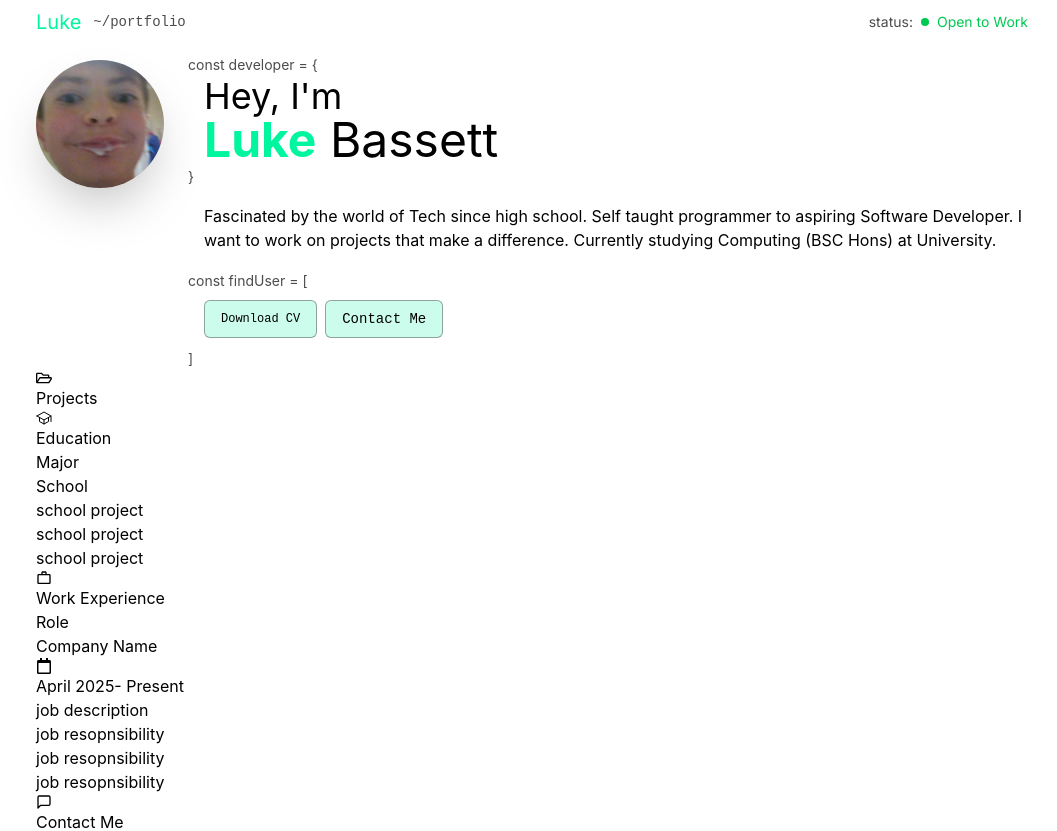
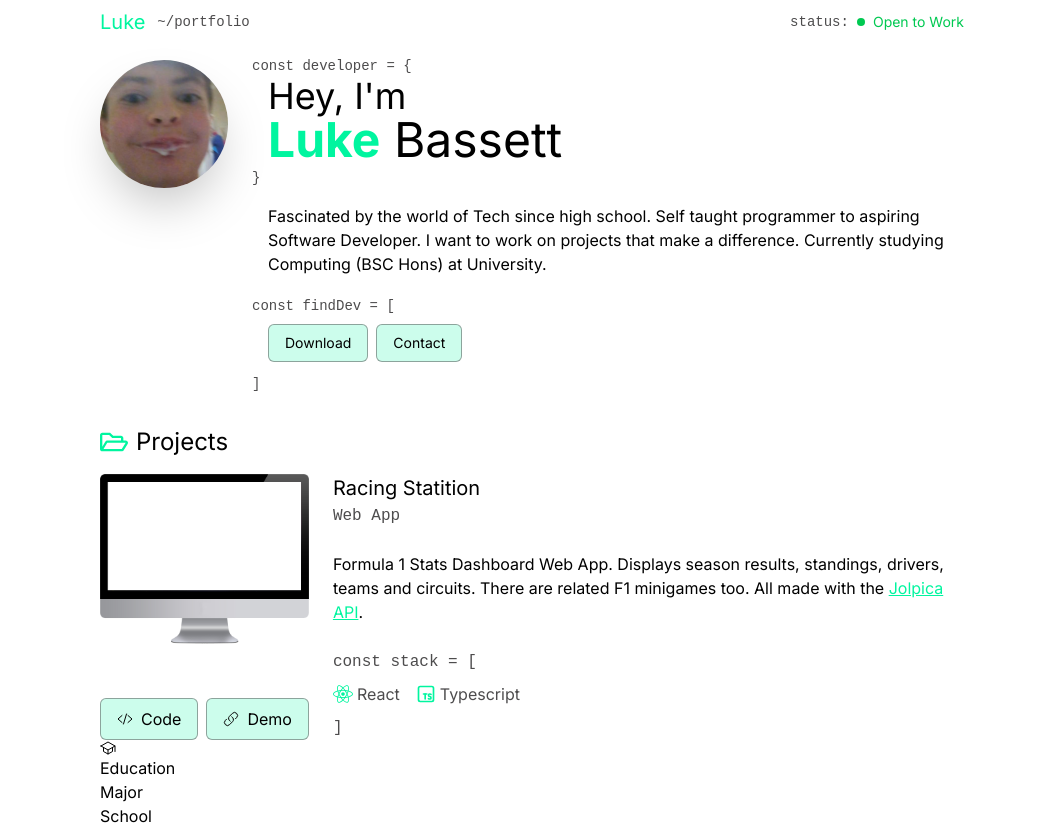
Before and after one commit to lukejbassett/portfolio-website, a React (Vite) app: page / in a window 1280 px wide. Shown: the top 831 px of the page, without its empty margins (108-1165 px from the left). Built offline with nearby package versions, Linux system fonts and the light colour scheme; a web font is replaced by a local one.

Commit message:
+ header, hero and project section styles

```diff
--- a/src/App.tsx
+++ b/src/App.tsx
@@ -7,7 +7,7 @@ export function App() {
       {/* might not even need a navbar or about */}
       {/* <Navbar /> */}
       <Header />
-      <main className="w-full max-w-5xl mx-auto px-4 py-2">
+      <main className="w-full max-w-4xl mx-auto px-4 py-2 font-inter">
         <Hero />
         {/* <About /> */}
         <Projects />
--- a/src/components/Header.tsx
+++ b/src/components/Header.tsx
@@ -1,6 +1,6 @@
 export function Header() {
   return (
-    <header className="font-inter w-full max-w-5xl mx-auto px-4 py-2 flex justify-between items-center">
+    <header className="font-inter w-full max-w-4xl mx-auto px-4 py-2 flex justify-between items-center">
       <div className="flex gap-3 items-center">
         <a href="/" className="text-xl text-accent">
           Luke
@@ -8,7 +8,7 @@ export function Header() {
         <span className="font-code text-sm text-grey">~/portfolio</span>
       </div>
       <div className="flex items-center gap-2">
-        <p className="text-grey text-sm">status: </p>
+        <p className="text-grey text-sm font-code">status: </p>
         <span className="rounded-full h-2 w-2 bg-green-500"></span>
         <p className="text-sm text-green-500">Open to Work</p>
       </div>
--- a/src/index.css
+++ b/src/index.css
@@ -1,2 +1,2 @@
 @import "tailwindcss";
-@config "../tailwind.config.ts"
+@config "../tailwind.config.ts";
--- a/src/sections/Hero.tsx
+++ b/src/sections/Hero.tsx
@@ -1,45 +1,49 @@
 export function Hero() {
   return (
     <>
-      <div className="grid grid-cols-[auto_1fr] items-center gap-6">
+      <section className="grid grid-cols-[auto_1fr] items-center gap-6">
         <img
           src="src\assets\IMG_20190211_112944.jpg"
           alt=""
           className="rounded-full w-32 h-32 object-cover place-self-start mt-2 shadow-2xl "
         />
         <div>
-          <span className="text-grey text-sm">const developer = {"{"}</span>
+          <span className="text-grey text-sm font-code">
+            const developer = {"{"}
+          </span>
           <div className="ml-4">
             <h1 className="text-4xl">Hey, I'm</h1>
             <p className="text-5xl">
               <strong className="text-accent">Luke</strong> Bassett
             </p>
           </div>
-          <span className="text-grey text-sm">{"}"}</span>
+          <span className="text-grey text-sm font-code">{"}"}</span>
           <p className="my-4 ml-4">
             Fascinated by the world of Tech since high school. Self taught
             programmer to aspiring Software Developer. I want to work on
             projects that make a difference. Currently studying Computing (BSC
             Hons) at University.
           </p>
-          <span className="text-grey text-sm">const findUser = {"["}</span>
-          <div className="flex gap-2 my-2 mx-4 font-code">
+          <span className="text-grey text-sm font-code">
+            const findDev = {"["}
+          </span>
+          <div className="flex gap-2 my-2 mx-4 text-sm">
             <a
               href="/"
-              className="flex items-center justify-center gap-2 rounded-md transition-colors px-4 py-2 bg-accent/20 hover:bg-accent/30 border border-grey/50 hover:border-grey text-xs w-auto"
+              className="flex rounded-md transition-colors px-4 py-2 bg-accent/20 hover:bg-accent/30 border border-grey/50 hover:border-grey w-auto"
             >
-              Download CV
+              Download
             </a>
             <a
               href="/"
-              className="flex items-center justify-center gap-2 rounded-md transition-colors px-4 py-2 bg-accent/20 hover:bg-accent/30 border border-grey/50 hover:border-grey text-sm w-auto"
+              className="flex rounded-md transition-colors px-4 py-2 bg-accent/20 hover:bg-accent/30 border border-grey/50 hover:border-grey w-auto"
             >
-              Contact Me
+              Contact
             </a>
           </div>
-          <span className="text-grey text-sm">{"]"}</span>
+          <span className="text-grey text-sm font-code">{"]"}</span>
         </div>
-      </div>
+      </section>
     </>
   );
 }
--- a/src/sections/Projects.tsx
+++ b/src/sections/Projects.tsx
@@ -1,12 +1,76 @@
 import { FaRegFolderOpen } from "react-icons/fa";
+import { IoCodeSlashOutline } from "react-icons/io5";
+import { HiOutlineLink } from "react-icons/hi2";
+import { FaReact } from "react-icons/fa";
+import { TbBrandTypescript } from "react-icons/tb";
 
 export function Projects() {
   return (
     <section>
-      <div>
-        <FaRegFolderOpen />
-        <h2>Projects</h2>
+      <div className="flex gap-2 items-center mt-8 mb-4">
+        <FaRegFolderOpen className="text-accent" size={28} />
+        <h2 className="text-2xl">Projects</h2>
       </div>
+      <ul className="">
+        <li className="flex gap-6">
+          <div className="flex flex-col items-center gap-4 justify-between">
+            <img
+              src="src\assets\blankScreen.png"
+              alt=""
+              className="w-60 h-auto"
+            />
+            <div className="flex gap-2">
+              <a
+                href="https://github.com/lukejbassett/racing-statition-dashboard"
+                target="_blank"
+                className="flex rounded-md transition-colors px-4 py-2 gap-2 bg-accent/20 hover:bg-accent/30 border border-grey/50 hover:border-grey w-auto items-center"
+              >
+                <IoCodeSlashOutline />
+                Code
+              </a>
+              <a
+                href="/"
+                className="flex rounded-md transition-colors items-center gap-2 px-4 py-2 bg-accent/20 hover:bg-accent/30 border border-grey/50 hover:border-grey w-fit"
+              >
+                <HiOutlineLink />
+                Demo
+              </a>
+            </div>
+          </div>
+          <div className="flex gap-2">
+            <div>
+              <h3 className="text-xl">Racing Statition</h3>
+              <span className="font-code text-md text-grey">Web App</span>
+              <p className="py-6">
+                Formula 1 Stats Dashboard Web App. Displays season results,
+                standings, drivers, teams and circuits. There are related F1
+                minigames too. All made with the{" "}
+                <a
+                  href="https://github.com/jolpica/jolpica-f1"
+                  className="text-accent underline hover:text-accent/60"
+                >
+                  Jolpica API
+                </a>
+                .
+              </p>
+              <div>
+                <span className="text-grey font-code">const stack = {"["}</span>
+                <ul className="flex gap-4 text-grey py-2">
+                  <li className="flex gap-1 items-center">
+                    <FaReact className="text-accent" size={20} />
+                    React
+                  </li>
+                  <li className="flex gap-1 items-center">
+                    <TbBrandTypescript className="text-accent" size={20} />
+                    Typescript
+                  </li>
+                </ul>
+                <span className="text-grey font-code">{"]"}</span>
+              </div>
+            </div>
+          </div>
+        </li>
+      </ul>
     </section>
   );
 }
```
Also changed, not shown: src/assets/blankScreen.png (added).
